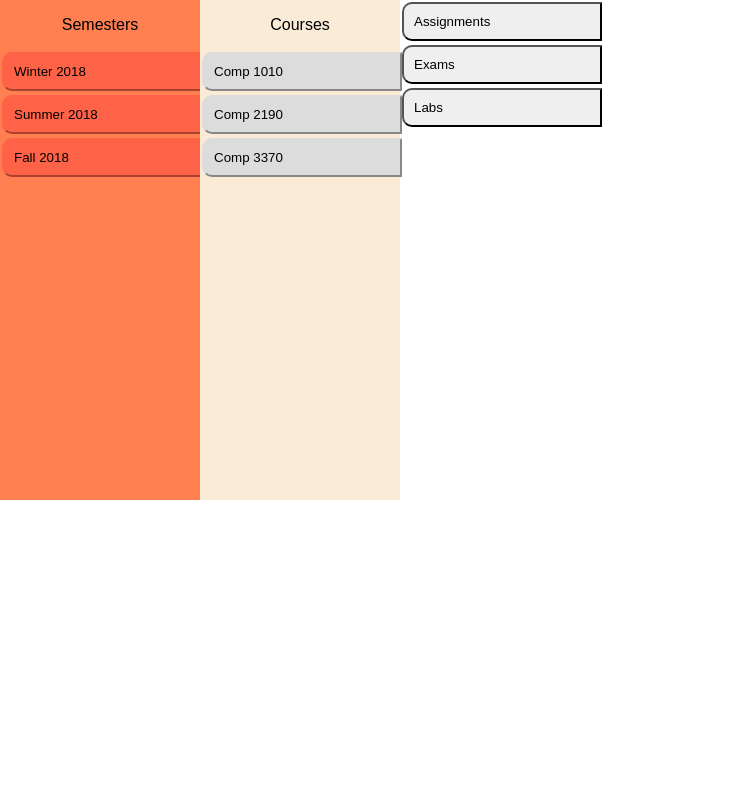
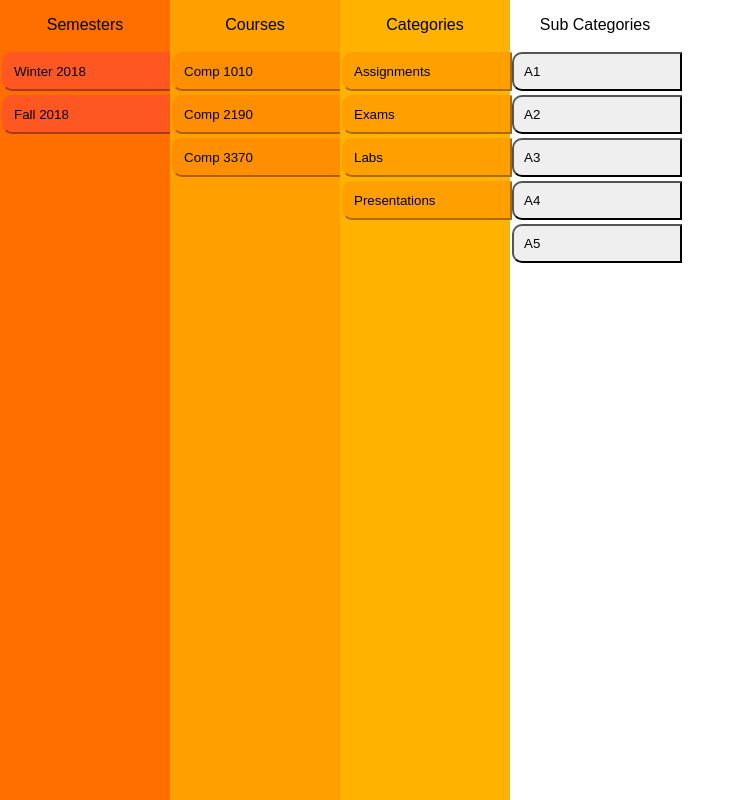
Before and after one commit to Tenacle/GradeBook, a plain HTML site: page html/index.html in a window 1280 px wide. Shown: the top 800 px of the page, without its empty margins (0-745 px from the left). Drawn offline with Linux system fonts and the light colour scheme.

Commit message:
Changed colors to shades of orange.

```diff
--- a/css/styles.css
+++ b/css/styles.css
@@ -5,8 +5,8 @@ body{
 div {
     text-align: center;
     font-family: sans-serif;
-    width:200px;
-    height:500px;
+    width:170px;
+    height: 1000px;
     float: left;
 }
 
@@ -33,47 +33,62 @@ button{
 
 }
 
+/* Semester Colum */
+
 .semesterCol{
-    background-color: coral;
+    background-color: #ff6f00;
     float: left;
 }
 
 .semesterCol button {
-    background-color: tomato;
-    border-color: tomato;
+    background-color: #ff5722;
+    border-color: #ff5722;
 }
 
 .semesterCol button:hover {
-    background-color: tomato;
-    border-right: 10px solid antiquewhite;
+    background-color: #ff5722;
+    border-right: 10px solid #ffa000;
     transition:0.3s;
 
 }
 
 .semesterCol button:active{
-    background-color: antiquewhite;
+    background-color: #ffa000;
 
 }
 
 
+/* Courses Column */
+
 .courseCol{
-    border-right: 6px;
-    background-color: antiquewhite;
+    background-color: #ffa000;
 }
 
 .courseCol button {
-    background-color: gainsboro;
-    border-color: gainsboro;
+    background-color: #ff8f00;
+    border-color: #ff8f00;
 }
 
 .courseCol button:hover {
-    background-color: gainsboro;
-    border-right: 10px solid blue;
+    background-color: #ff8f00;
+    border-right: 10px solid #ffb300;
     border-top-right-radius:0px;
     border-bottom-right-radius: 0px;
     transition:0.3s;
 }
 
 .courseCol button:active {
-    background-color: blue;
+    background-color: #ffb300;
 }
+
+
+/* Category Column */
+
+.categoryCol{
+    background-color: #ffb300;
+}
+
+.categoryCol button{
+    background-color: #ffa000;
+    border-color: #ffa000;
+}
--- a/html/index.html
+++ b/html/index.html
@@ -10,26 +10,43 @@
 <body>
     <div class="semesterCol">
         <p>Semesters</p>
-        <!-- <div class="btnGroup"> -->
+        <div id="semBtnGroup">
             <button>Winter 2018</button>
-            <button>Summer 2018</button>
             <button>Fall   2018</button>
-        <!-- </div> -->
+        </div>
     </div>
 
     <div class="courseCol">
         <p>Courses</p>
+        <div id="courseBtnGroup">
+            <button>Comp 1010</button>
+            <button>Comp 2190</button>
+            <button>Comp 3370</button>
+        </div>
 
-        <button>Comp 1010</button>
-        <button>Comp 2190</button>
-        <button>Comp 3370</button>
 
     </div>
 
     <div class = "categoryCol">
+        <p>Categories</p>
+        <div id="categoryBtnGroup">
             <button>Assignments</button>
             <button>Exams</button>
             <button>Labs</button>
+            <button>Presentations</button>
+        </div>
+
+    </div>
+
+    <div class = "subCategoryBtnGroup">
+        <p>Sub Categories</p>
+        <div class="subCategoryBtnGroup">
+            <button>A1</button>
+            <button>A2</button>
+            <button>A3</button>
+            <button>A4</button>
+            <button>A5</button>
+        </div>
     </div>
 </body>
 </html>
```
